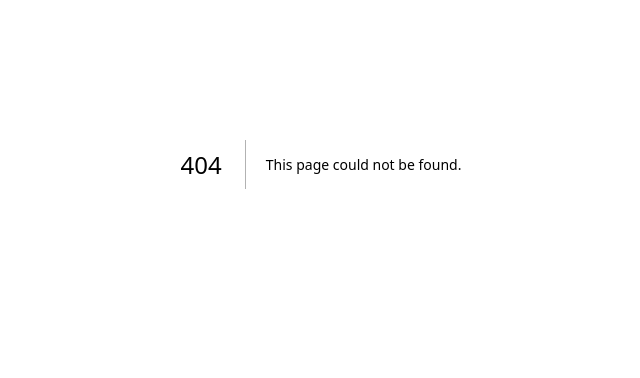
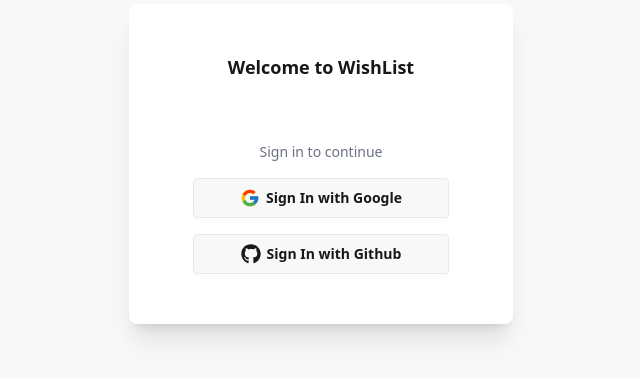
Before and after one commit to ket8n/wishlist, a Next.js app: page /login in a window 1280 px wide. Before the commit this address had no page. Shown: the part 236-614 px from the top of the page, without its empty margins (319-959 px from the left). Built offline with nearby package versions, Linux system fonts and the light colour scheme; no server answers.

Commit message:
Add: server actions and components of google and github for login page

```diff
--- /dev/null
+++ b/src/actions/auth/githubLogin.ts
@@ -0,0 +1,15 @@
+"use server";
+
+import { signIn } from "@/auth";
+import { AuthError } from "next-auth";
+
+export async function githubAuthentiate() {
+  try {
+    await signIn("github");
+  } catch (err) {
+    if (err instanceof AuthError) {
+      return "Failed to log in using Github Account.";
+    }
+    throw err;
+  }
+}
--- /dev/null
+++ b/src/actions/auth/googleLogin.ts
@@ -0,0 +1,15 @@
+"use server";
+
+import { signIn } from "@/auth";
+import { AuthError } from "next-auth";
+
+export async function googleAuthentiate() {
+  try {
+    await signIn("google");
+  } catch (err) {
+    if (err instanceof AuthError) {
+      return "Failed to log in using Google Account.";
+    }
+    throw err;
+  }
+}
--- /dev/null
+++ b/src/app/(auth)/login/page.tsx
@@ -0,0 +1,22 @@
+import GithubButton from "@/components/auth/GithubButton";
+import GoogleButton from "@/components/auth/GoogleButton";
+import React from "react";
+
+const LoginPage = () => {
+  return (
+    <div className="flex items-center justify-center min-h-screen bg-base-200">
+      <div className="card w-full max-w-sm shadow-xl bg-base-100">
+        <div className="card-body h-80 items-center text-center flex justify-around">
+          <h2 className="card-title">Welcome to WishList</h2>
+          <div className="flex flex-col gap-4">
+            <p className="text-sm text-gray-500">Sign in to continue</p>
+            <GoogleButton />
+            <GithubButton />
+          </div>
+        </div>
+      </div>
+    </div>
+  );
+};
+
+export default LoginPage;
--- /dev/null
+++ b/src/components/auth/GithubButton.tsx
@@ -0,0 +1,23 @@
+"use client";
+
+import React, { useActionState } from "react";
+import { githubAuthentiate } from "@/actions/auth/githubLogin";
+import { FaGithub } from "react-icons/fa";
+
+const GithubButton = () => {
+  const [errorMsgGithub, dispatchGithub, isPending] = useActionState(
+    githubAuthentiate,
+    undefined
+  );
+  return (
+    <form action={dispatchGithub}>
+      <button className="btn w-64">
+        <FaGithub className="text-xl" />{" "}
+        {isPending ? "Signing..." : "Sign In with Github"}
+      </button>
+      <p>{errorMsgGithub}</p>
+    </form>
+  );
+};
+
+export default GithubButton;
--- /dev/null
+++ b/src/components/auth/GoogleButton.tsx
@@ -0,0 +1,23 @@
+"use client";
+
+import React, { useActionState } from "react";
+import { googleAuthentiate } from "@/actions/auth/googleLogin";
+import { FcGoogle } from "react-icons/fc";
+
+const GoogleButton = () => {
+  const [errorMsgGoogle, dispatchGoogle, isPending] = useActionState(
+    googleAuthentiate,
+    undefined
+  );
+  return (
+    <form action={dispatchGoogle}>
+      <button className="btn w-64">
+        <FcGoogle className="text-xl" />{" "}
+        {isPending ? "Signing..." : "Sign In with Google"}
+      </button>
+      <p>{errorMsgGoogle}</p>
+    </form>
+  );
+};
+
+export default GoogleButton;
```
